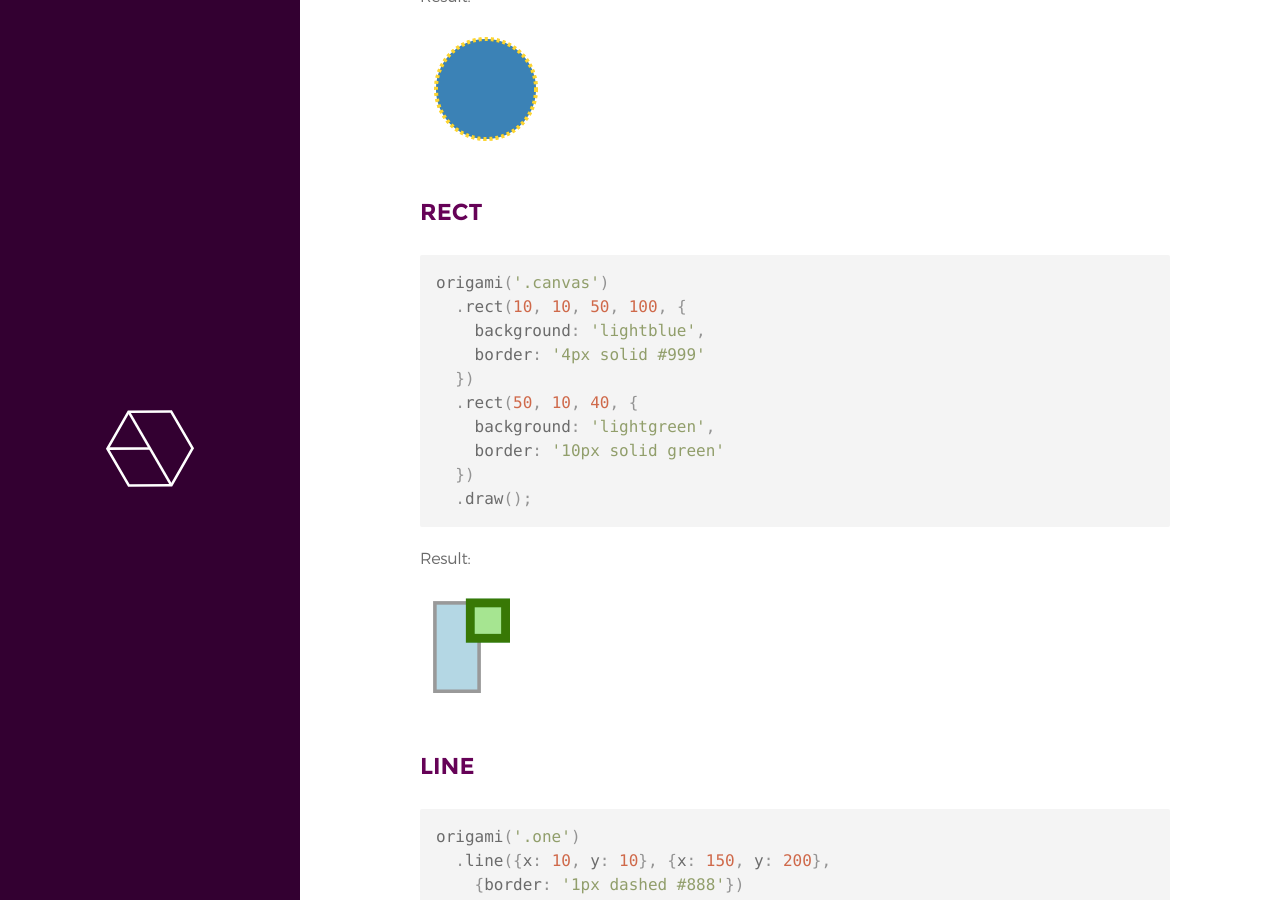
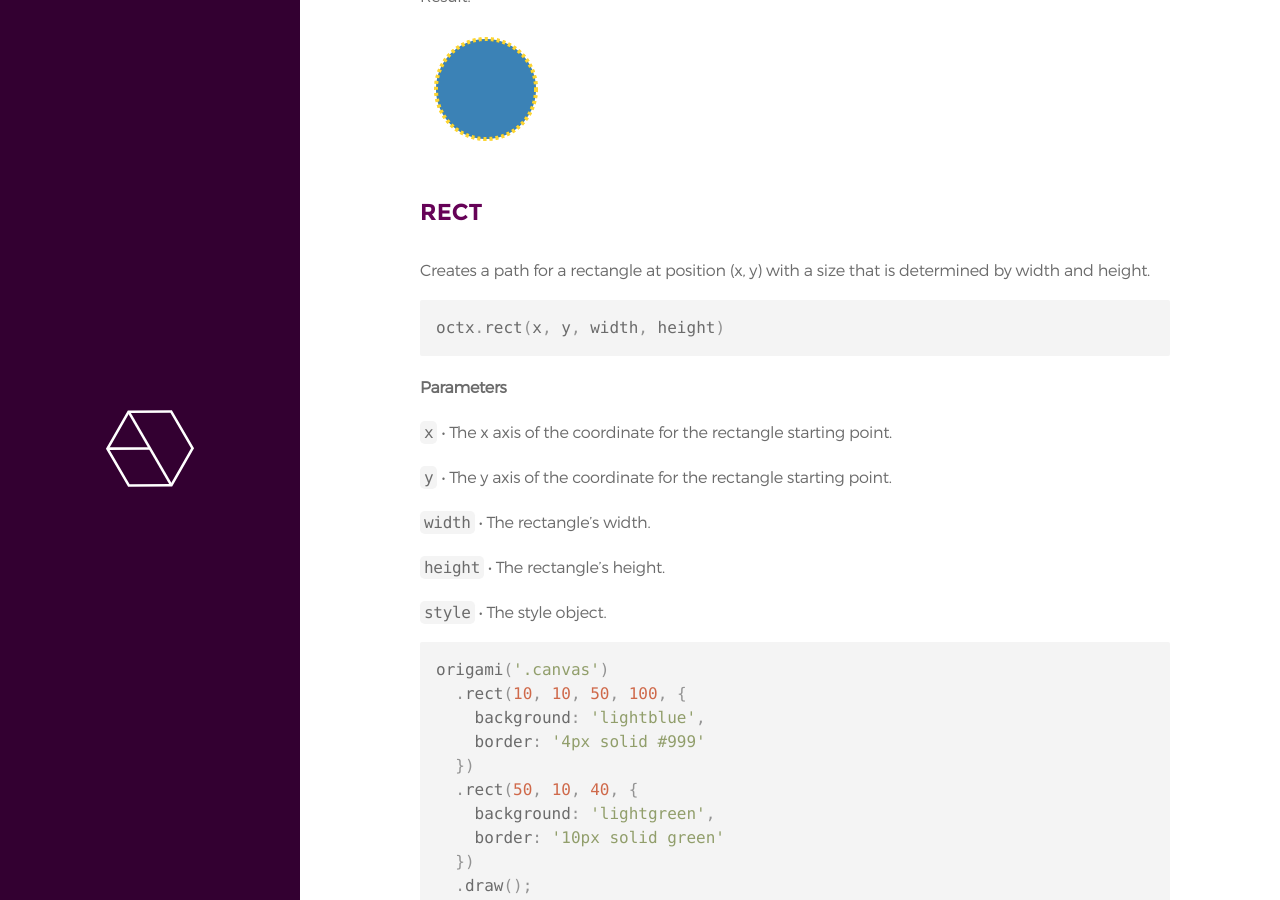
Before and after one commit to raphamorim/origamijs, a Jekyll site: the page built from _docs/3-basic-usage.md, in a window 1280 px wide and 900 px high, scrolled down 579 px. Built offline with Jekyll 4.4.1, drawn with Linux system fonts in a browser that asks for light colours.

Commit message:
adjust docs (#18)

```diff
--- a/_docs/3-basic-usage.md
+++ b/_docs/3-basic-usage.md
@@ -27,6 +26,25 @@ Method that performs the operation of drawing. If you forget to use, nothing wil
 </div>
 
 ## Rect
+
+Creates a path for a rectangle at position (x, y) with a size that is determined by width and height.
+
+
+<pre><code class="language-javascript">octx.rect(x, y, width, height)</code></pre>
+
+**Parameters**
+
+<code class="language-markup">x</code> • The x axis of the coordinate for the rectangle starting point.
+
+<code class="language-markup">y</code> • The y axis of the coordinate for the rectangle starting point.
+
+<code class="language-markup">width</code> • The rectangle's width.
+
+<code class="language-markup">height</code> • The rectangle's height.
+
+<code class="language-markup">style</code> • The style object.
+
+
 
 <pre><code class="language-javascript">origami('.canvas')
   .rect(10, 10, 50, 100, {
--- a/docs/index.html
+++ b/docs/index.html
@@ -19,7 +19,7 @@ class: docs
 {% for doc in site.docs %}
     <li>
         <a class="title" href="{{ site.url }}/docs/{{ doc.order }}-{{ doc.title | replace: ' ', '-' }}" class="sidebar-link">
-            {{ doc.order }}: {{ doc.title }} - {{ doc.jpn }}
+            {{ doc.order }}: {{ doc.title }}
         </a>
         {% if doc.topics.size > 0 %}
         <ul class="menu-navigation sub">
```
Also changed, not shown: other parts of _docs/3-basic-usage.md (+0 -1 lines), _docs/1-why.md (+0 -1 lines), _docs/2-getting.md (+0 -1 lines), _docs/4-animation.md (+0 -1 lines), _docs/5-components.md (+0 -1 lines).
